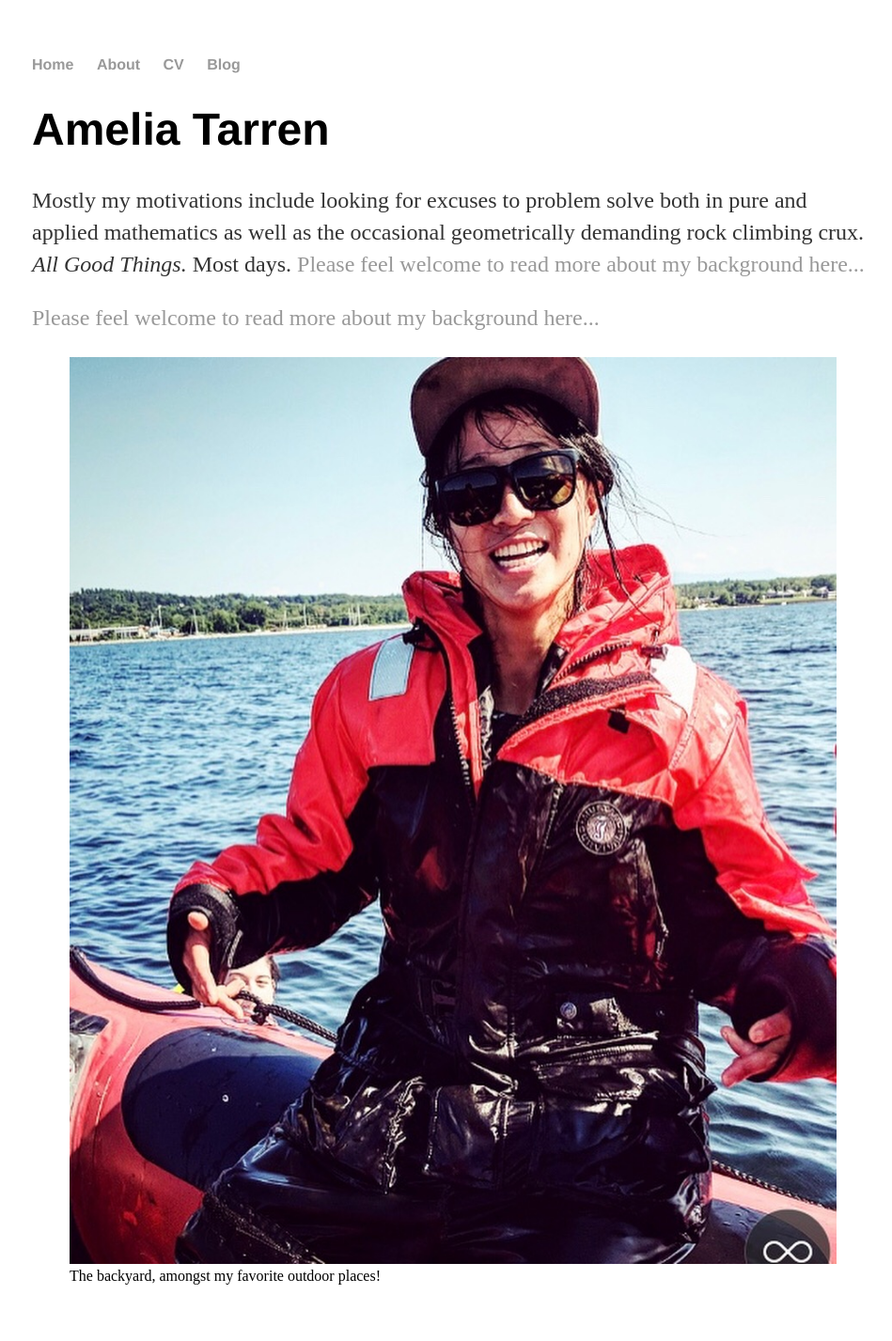
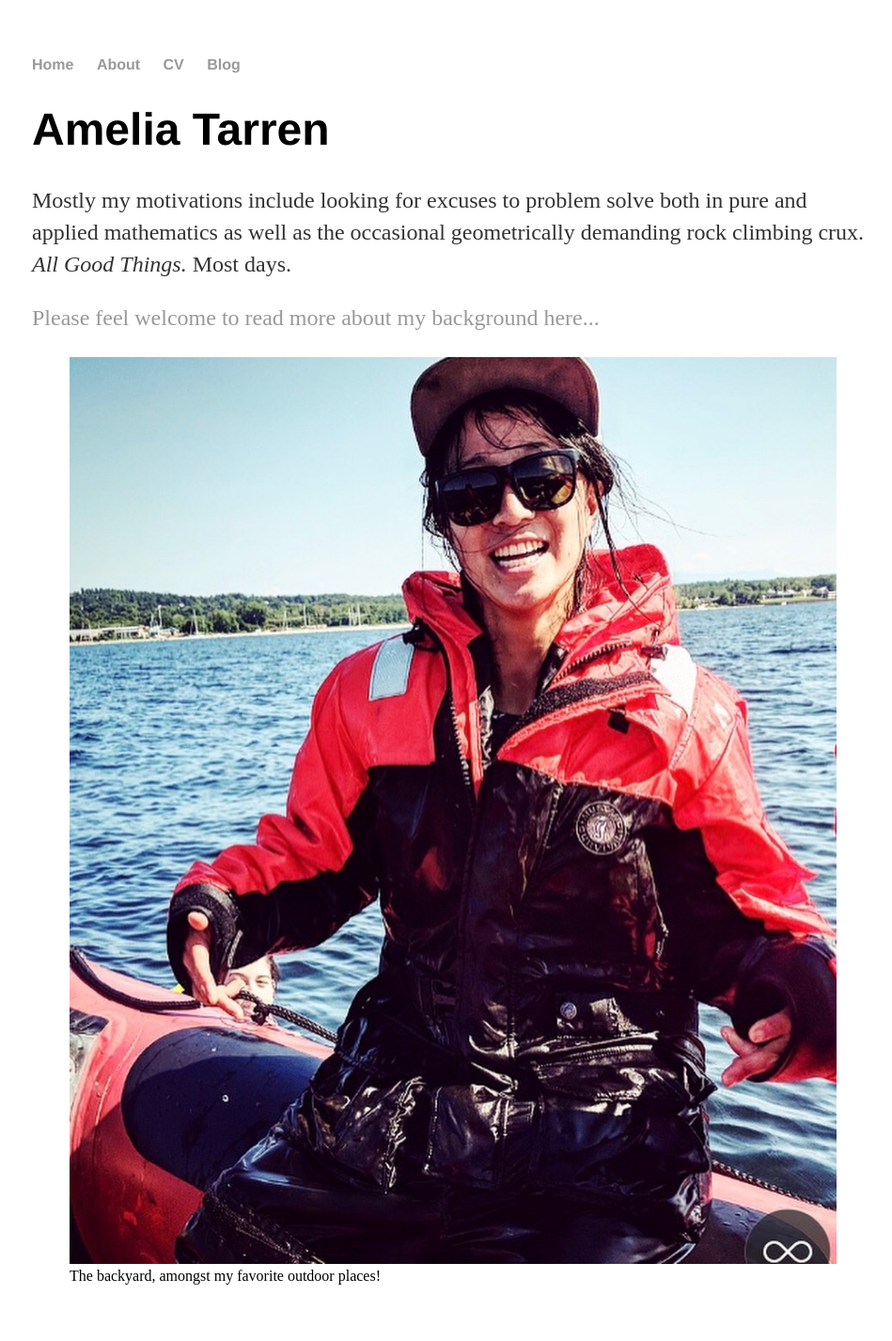
Before and after one commit to ATarren/atarren.github.io, a Jekyll site: the page built from index.html, in a window 1280 px wide. Shown: the whole page at 94% size, without its empty margins (158-1107 px from the left). Built offline with Jekyll 4.4.1, drawn with Linux system fonts in a browser that asks for light colours.

Commit message:
Update index.html

```diff
--- a/index.html
+++ b/index.html
@@ -4,7 +4,7 @@ title: Amelia Tarren!
 ---
 <div class="blurb">
 	<h1>Amelia Tarren</h1>
-	<p> Mostly my motivations include looking for excuses to problem solve both in pure and applied mathematics as well as the occasional geometrically demanding rock climbing crux. <em> All Good Things. </em> Most days.  <a href="/about">Please feel welcome to read more about my background here...</a></p>
+	<p> Mostly my motivations include looking for excuses to problem solve both in pure and applied mathematics as well as the occasional geometrically demanding rock climbing crux. <em> All Good Things. </em> Most days.</p>
 
 	<p><a href="/about">Please feel welcome to read more about my background here...</a></p>
 {% include image.html url="/images/amelia.jpeg" description="The backyard, amongst my favorite outdoor places!" %}
```
